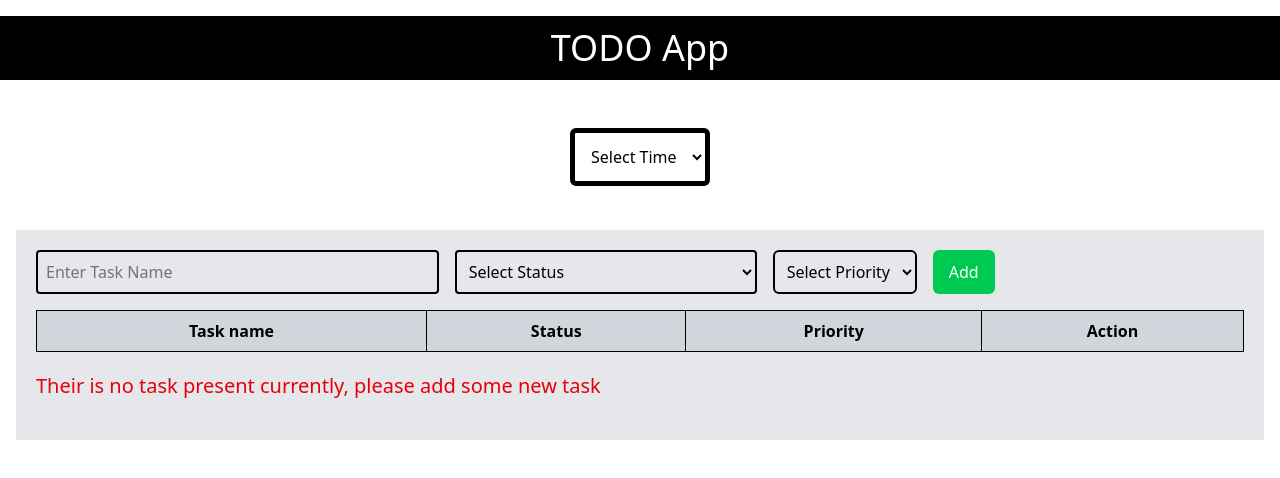
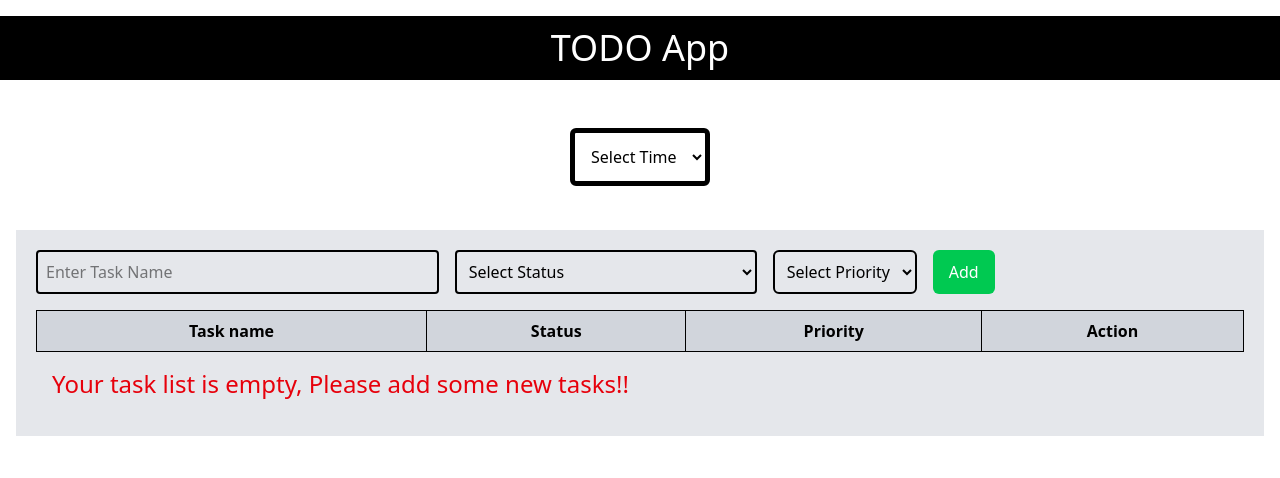
Before and after one commit to mohit-innostax/Todo, a React (Vite) app: page / in a window 1280 px wide. Shown: the top 478 px of the page. Built offline with nearby package versions, Linux system fonts and the light colour scheme.

Commit message:
Create a table to display task information. Modification in localStorage handled by calling function instead of useEffect hook.Handling condition if user did not enter correct taskn information.

```diff
--- a/src/App.jsx
+++ b/src/App.jsx
@@ -17,7 +17,7 @@ function App() {
     cstatus: "",
     ppriority: "",
   });
-  const [error,setError]=useState(false);
+  const [error,setError]=useState(true);
   const arr1 = [
     {
       id: 1,
@@ -67,10 +67,9 @@ function App() {
     return temp ? JSON.parse(temp) : [];
   });
 
-  useEffect(() => {
-    let date = new Date();
-    console.log(date.getFullYear() + 1);
-  }, []);
+  useEffect(()=>{
+    localStorage.setItem("tasks",JSON.stringify(arr));
+  },[arr])
 
   const changeStatus = (id) => {
     setEditId(id);
@@ -214,9 +213,11 @@ function App() {
                 return all || item.When.toLowerCase() === status;
               })
               .map((item) => (
+
                 <tr key={item.id} className="text-center w-full h-full">
                   {editId === item.id ? (
                     <>
+
                       <td className="border p-2">
                         <input
                           className="border p-1 w-full rounded-md"
@@ -249,7 +250,8 @@ function App() {
                     </>
                   ) : (
                     <>
-                      <td key={item.id} className="border p-2">
+
+                      <td key={item.id} className="border p-2" >
                         {item.task}
                       </td>
                       <td className="border p-2">{item.status}</td>
@@ -274,7 +276,7 @@ function App() {
               ))}
           </tbody>
         </table>
-        {arr.length === 0 ? <div className="text-red-600 text-xl py-5">Their is no task present currently, please add some new task</div>: <div></div> }
+        {arr.length === 0 && <div className="text-2xl text-red-600 p-4">Your task list is empty, Please add some new tasks!!</div>}
       </div>
     </>
   );
```
